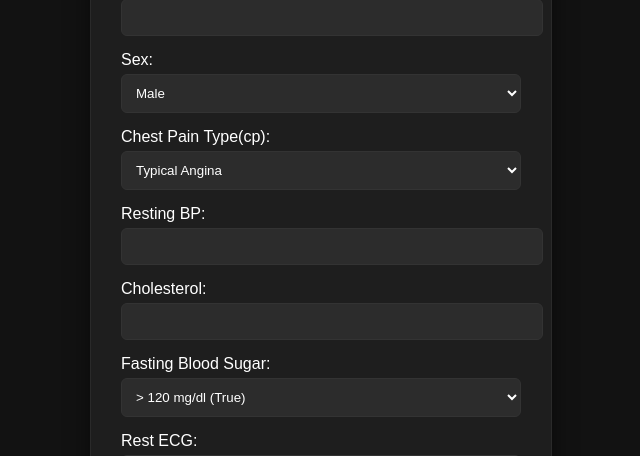
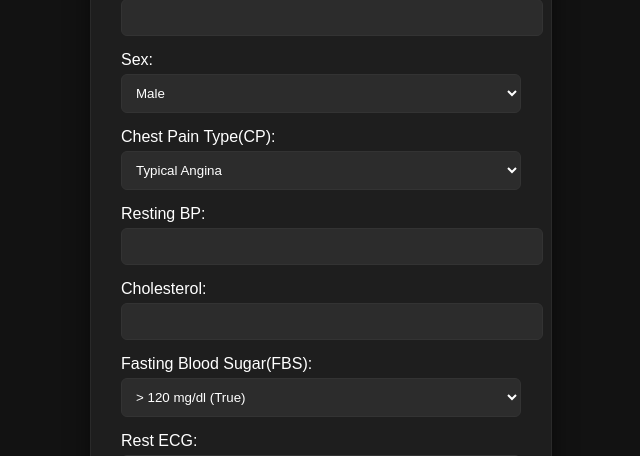
Before and after one commit to DhanushGowda22/CardioPredict, a FastAPI app: page / in a window 1280 px wide. Shown: the part 176-632 px from the top of the page, without its empty margins (319-959 px from the left). Run offline with FastAPI, Linux system fonts and the light colour scheme; parts of the project's set-up code (start-up, migrations or seed data) failed here and were passed over.

Commit message:
Improved UI with cp

```diff
--- a/app/templates/index.html
+++ b/app/templates/index.html
@@ -104,7 +104,7 @@
         <option value="0">Female</option>
     </select>
 
-    Chest Pain Type(cp):
+    Chest Pain Type(CP):
     <select id="cp">
     <option value="0">Typical Angina</option>
     <option value="1">Atypical Angina</option>
@@ -118,7 +118,7 @@
     Cholesterol:
     <input type="number" id="chol">
 
-    Fasting Blood Sugar:
+    Fasting Blood Sugar(FBS):
     <select id="fbs">
     <option value="1">> 120 mg/dl (True)</option>
     <option value="0">≤ 120 mg/dl (False)</option>
```
